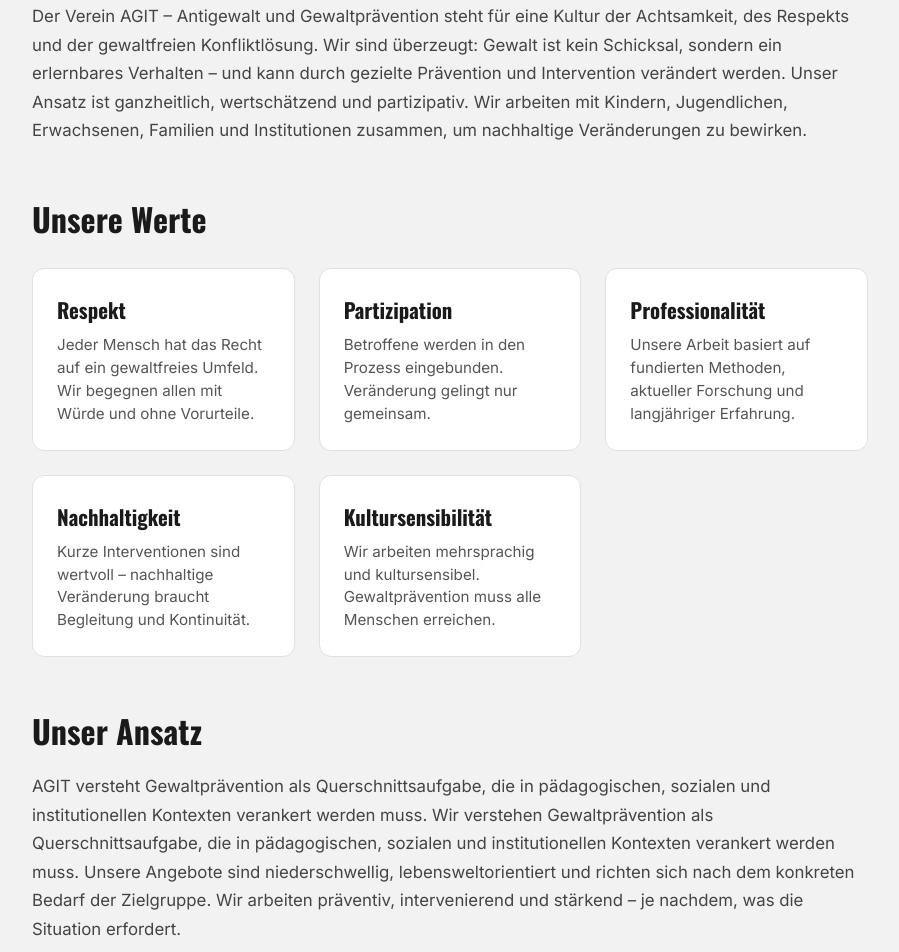
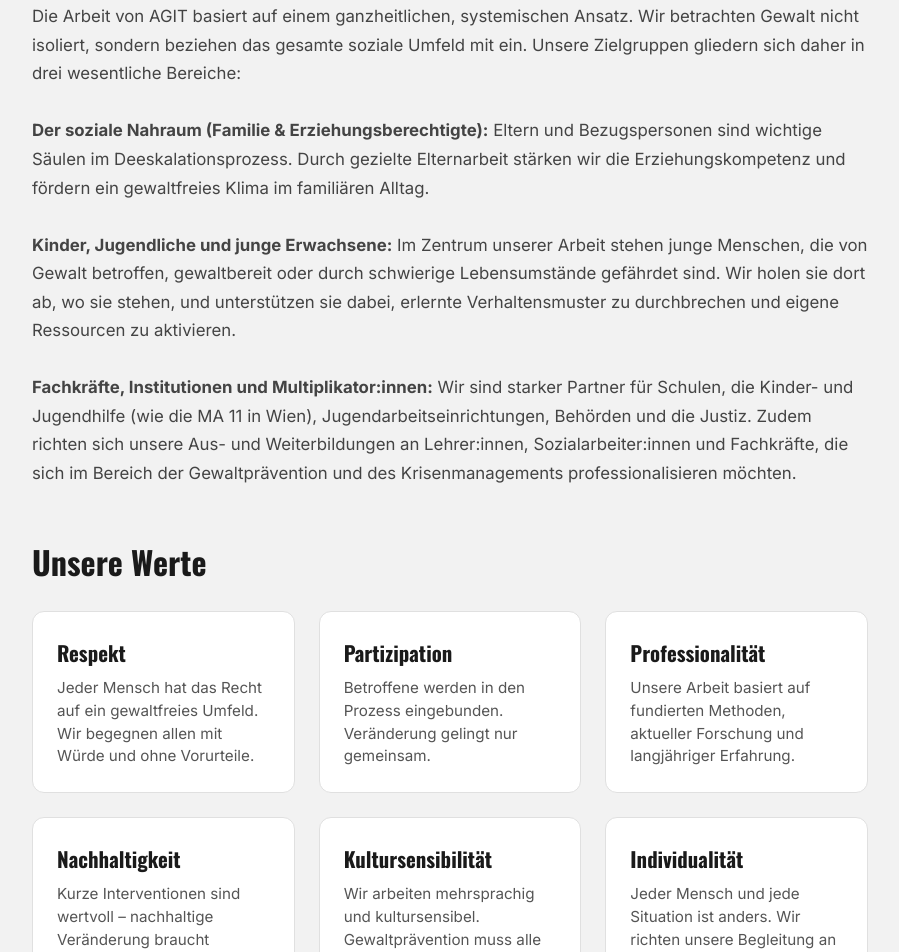
Before and after one commit to Momo1530/verein-agit, a Next.js app: page /haltung in a window 1280 px wide. Shown: the part 500-1452 px from the top of the page, without its empty margins (190-1089 px from the left). Built offline with nearby package versions, Linux system fonts and the light colour scheme.

Commit message:
Haltung: neuer Leitbild-Text mit 3 Zielgruppen, Wert 'Individualität' hinzugefügt

```diff
--- a/src/app/haltung/page.js
+++ b/src/app/haltung/page.js
@@ -8,14 +8,15 @@
     hero_title: "Unsere Haltung",
     hero_desc: "Gewaltprävention ist für uns mehr als ein Workshop – sie ist eine Haltung, die im Alltag verankert sein muss.",
     leitbild_title: "Unser Leitbild",
-    leitbild_text: "Der Verein AGIT – Antigewalt und Gewaltprävention steht für eine Kultur der Achtsamkeit, des Respekts und der gewaltfreien Konfliktlösung. Wir sind überzeugt: Gewalt ist kein Schicksal, sondern ein erlernbares Verhalten – und kann durch gezielte Prävention und Intervention verändert werden. Unser Ansatz ist ganzheitlich, wertschätzend und partizipativ. Wir arbeiten mit Kindern, Jugendlichen, Erwachsenen, Familien und Institutionen zusammen, um nachhaltige Veränderungen zu bewirken.",
+    leitbild_text: "Die Arbeit von AGIT basiert auf einem ganzheitlichen, systemischen Ansatz. Wir betrachten Gewalt nicht isoliert, sondern beziehen das gesamte soziale Umfeld mit ein. Unsere Zielgruppen gliedern sich daher in drei wesentliche Bereiche:<br/><br/><strong>Der soziale Nahraum (Familie & Erziehungsberechtigte):</strong> Eltern und Bezugspersonen sind wichtige Säulen im Deeskalationsprozess. Durch gezielte Elternarbeit stärken wir die Erziehungskompetenz und fördern ein gewaltfreies Klima im familiären Alltag.<br/><br/><strong>Kinder, Jugendliche und junge Erwachsene:</strong> Im Zentrum unserer Arbeit stehen junge Menschen, die von Gewalt betroffen, gewaltbereit oder durch schwierige Lebensumstände gefährdet sind. Wir holen sie dort ab, wo sie stehen, und unterstützen sie dabei, erlernte Verhaltensmuster zu durchbrechen und eigene Ressourcen zu aktivieren.<br/><br/><strong>Fachkräfte, Institutionen und Multiplikator:innen:</strong> Wir sind starker Partner für Schulen, die Kinder- und Jugendhilfe (wie die MA 11 in Wien), Jugendarbeitseinrichtungen, Behörden und die Justiz. Zudem richten sich unsere Aus- und Weiterbildungen an Lehrer:innen, Sozialarbeiter:innen und Fachkräfte, die sich im Bereich der Gewaltprävention und des Krisenmanagements professionalisieren möchten.",
     values_title: "Unsere Werte",
     values: [
       { title: "Respekt", desc: "Jeder Mensch hat das Recht auf ein gewaltfreies Umfeld. Wir begegnen allen mit Würde und ohne Vorurteile." },
       { title: "Partizipation", desc: "Betroffene werden in den Prozess eingebunden. Veränderung gelingt nur gemeinsam." },
       { title: "Professionalität", desc: "Unsere Arbeit basiert auf fundierten Methoden, aktueller Forschung und langjähriger Erfahrung." },
       { title: "Nachhaltigkeit", desc: "Kurze Interventionen sind wertvoll – nachhaltige Veränderung braucht Begleitung und Kontinuität." },
-      { title: "Kultursensibilität", desc: "Wir arbeiten mehrsprachig und kultursensibel. Gewaltprävention muss alle Menschen erreichen." }
+      { title: "Kultursensibilität", desc: "Wir arbeiten mehrsprachig und kultursensibel. Gewaltprävention muss alle Menschen erreichen." },
+      { title: "Individualität", desc: "Jeder Mensch und jede Situation ist anders. Wir richten unsere Begleitung an individuellen Bedürfnissen, Ressourcen und Lebensrealitäten aus." }
     ],
     approach_title: "Unser Ansatz",
     approach_text: "AGIT versteht Gewaltprävention als Querschnittsaufgabe, die in pädagogischen, sozialen und institutionellen Kontexten verankert werden muss. Wir verstehen Gewaltprävention als Querschnittsaufgabe, die in pädagogischen, sozialen und institutionellen Kontexten verankert werden muss. Unsere Angebote sind niederschwellig, lebensweltorientiert und richten sich nach dem konkreten Bedarf der Zielgruppe. Wir arbeiten präventiv, intervenierend und stärkend – je nachdem, was die Situation erfordert."
@@ -32,7 +33,8 @@
       { title: "Katılım", desc: "Etkilenenler sürece dahil edilir. Değişim ancak birlikte başarılabilir." },
       { title: "Profesyonellik", desc: "Çalışmalarımız sağlam yöntemlere, güncel araştırmalara ve uzun yıllara dayanan deneyime dayanır." },
       { title: "Sürdürülebilirlik", desc: "Kısa müdahaleler değerlidir – sürdürülebilir değişim rehberlik ve süreklilik gerektirir." },
-      { title: "Kültürel Duyarlılık", desc: "Çok dilli ve kültürel duyarlılıkla çalışıyoruz. Şiddet önleme herkese ulaşmalıdır." }
+      { title: "Kültürel Duyarlılık", desc: "Çok dilli ve kültürel duyarlılıkla çalışıyoruz. Şiddet önleme herkese ulaşmalıdır." },
+      { title: "Bireysellik", desc: "Her insan ve her durum farklıdır. Rehberliğimizi bireysel ihtiyaçlara, kaynaklara ve yaşam gerçeklerine göre düzenleriz." }
     ],
     approach_title: "Yaklaşımımız",
     approach_text: "AGIT, şiddet önlemeyi, pedagojik, sosyal ve kurumsal bağlamlarda yerleştirilmesi gereken kesitsel bir görev olarak görüyoruz. Şiddet önlemeyi, pedagojik, sosyal ve kurumsal bağlamlarda yerleştirilmesi gereken kesitsel bir görev olarak görüyoruz."
@@ -49,7 +51,8 @@
       { title: "المشاركة", desc: "يتم إشراك المتأثرين في العملية. التغيير لا ينجح إلا معًا." },
       { title: "الاحترافية", desc: "يعتمد عملنا على أسس متينة وأبحاث حديثة وخبرة طويلة." },
       { title: "الاستدامة", desc: "التدخلات القصيرة قيمة - التغيير المستدام يحتاج إلى مرافقة واستمرارية." },
-      { title: "الحساسية الثقافية", desc: "نعمل بعدة لغات وبحساسية ثقافية. يجب أن تصل الوقاية من العنف إلى الجميع." }
+      { title: "الحساسية الثقافية", desc: "نعمل بعدة لغات وبحساسية ثقافية. يجب أن تصل الوقاية من العنف إلى الجميع." },
+      { title: "الفردية", desc: "كل إنسان وكل موقف مختلف. نخصص مرافقتنا وفقًا للاحتياجات والموارد والواقع المعيشي الفردي." }
     ],
     approach_title: "نهجنا",
     approach_text: "AGIT تعتبر الوقاية من العنف مهمة شاملة يجب ترسيخها في السياقات التربوية والاجتماعية والمؤسسية. نحن نعتبر الوقاية من العنف مهمة شاملة يجب ترسيخها في السياقات التربوية والاجتماعية والمؤسسية."
@@ -66,7 +69,8 @@
       { title: "Beşdarî", desc: "Kesên bandordar di pêvajoyê de têne tevlîkirin. Guherîn tenê bi hev re pêk tê." },
       { title: "Pîşeyîtî", desc: "Xebata me li ser rêbazên zexm, lêkolînên nûjen û ezmûna salan e." },
       { title: "Domdarî", desc: "Destêwerdanên kurt bi qîmet in – guherîna domdar hevalbendî û berdewamiyê dixwaze." },
-      { title: "Hesasiyeta Çandî", desc: "Em bi pirzimanî û hesasiyeta çandî dixebitin. Pêşîlêgirtina şîdetê divê bigihêje her kesî." }
+      { title: "Hesasiyeta Çandî", desc: "Em bi pirzimanî û hesasiyeta çandî dixebitin. Pêşîlêgirtina şîdetê divê bigihêje her kesî." },
+      { title: "Takîtî", desc: "Her mirov û her rewş cudatir e. Em rêberiya xwe li gorî hewce, çavkanî û rastiyên jiyanê yên kesane birêxistin dikin." }
     ],
     approach_title: "Nêzîkatiya Me",
     approach_text: "AGIT pêşîlêgirtina şîdetê wekî karekî qutkirî dibîne ku divê di çarçoveyên pedagojîk, civakî û sazî de were bicîhkirin. Em pêşîlêgirtina şîdetê wekî karekî qutkirî dibînin ku divê di çarçoveyên pedagojîk, civakî û sazî de were bicîhkirin."
@@ -83,7 +87,8 @@
       { title: "Participacija", desc: "Pogođene osobe se uključuju u proces. Promjena uspijeva samo zajedno." },
       { title: "Profesionalnost", desc: "Naš rad se temelji na provjerenim metodama, aktuelnim istraživanjima i dugogodišnjem iskustvu." },
       { title: "Održivost", desc: "Kratke intervencije su vrijedne – održiva promjena zahtijeva podršku i kontinuitet." },
-      { title: "Kulturna osjetljivost", desc: "Radimo višejezično i kulturno osjetljivo. Prevencija nasilja mora doseći sve ljude." }
+      { title: "Kulturna osjetljivost", desc: "Radimo višejezično i kulturno osjetljivo. Prevencija nasilja mora doseći sve ljude." },
+      { title: "Individualnost", desc: "Svaka osoba i svaka situacija je drugačija. Našu podršku prilagođavamo individualnim potrebama, resursima i životnim okolnostima." }
     ],
     approach_title: "Naš pristup",
     approach_text: "AGIT prevenciju nasilja vidi kao poprečni zadatak koji mora biti ukorijenjen u pedagoškim, socijalnim i institucionalnim kontekstima. Prevenciju nasilja vidimo kao poprečni zadatak koji mora biti ukorijenjen u pedagoškim, socijalnim i institucionalnim kontekstima."
@@ -100,7 +105,8 @@
       { title: "مشارکت", desc: "افراد متأثر در فرآیند مشارکت داده می‌شوند. تغییر تنها با همکاری موفق می‌شود." },
       { title: "حرفه‌ای‌گری", desc: "کار ما بر پایه روش‌های مستحکم، تحقیقات به‌روز و تجربه چندین ساله استوار است." },
       { title: "پایداری", desc: "مداخلات کوتاه ارزشمند هستند – تغییر پایدار نیاز به همراهی و تداوم دارد." },
-      { title: "حساسیت فرهنگی", desc: "ما به چندین زبان و با حساسیت فرهنگی کار می‌کنیم. پیشگیری از خشونت باید به همه مردم برسد." }
+      { title: "حساسیت فرهنگی", desc: "ما به چندین زبان و با حساسیت فرهنگی کار می‌کنیم. پیشگیری از خشونت باید به همه مردم برسد." },
+      { title: "فردیت", desc: "هر انسان و هر موقعیتی متفاوت است. ما همراهی خود را بر اساس نیازها، منابع و واقعیت‌های زندگی فردی تنظیم می‌کنیم." }
     ],
     approach_title: "رویکرد ما",
     approach_text: "AGIT پیشگیری از خشونت را یک وظیفه میان‌بخشی می‌داند که باید در زمینه‌های آموزشی، اجتماعی و نهادی ریشه‌دار شود. ما پیشگیری از خشونت را یک وظیفه میان‌بخشی می‌دانیم که باید در زمینه‌های آموزشی، اجتماعی و نهادی ریشه‌دار شود."
@@ -159,7 +165,7 @@
         <section className="subpage-content">
           <div className="content-block">
             <h2>{t.leitbild_title}</h2>
-            <p>{t.leitbild_text}</p>
+            <p dangerouslySetInnerHTML={{ __html: t.leitbild_text }} />
           </div>
 
           <div className="content-block">
```
